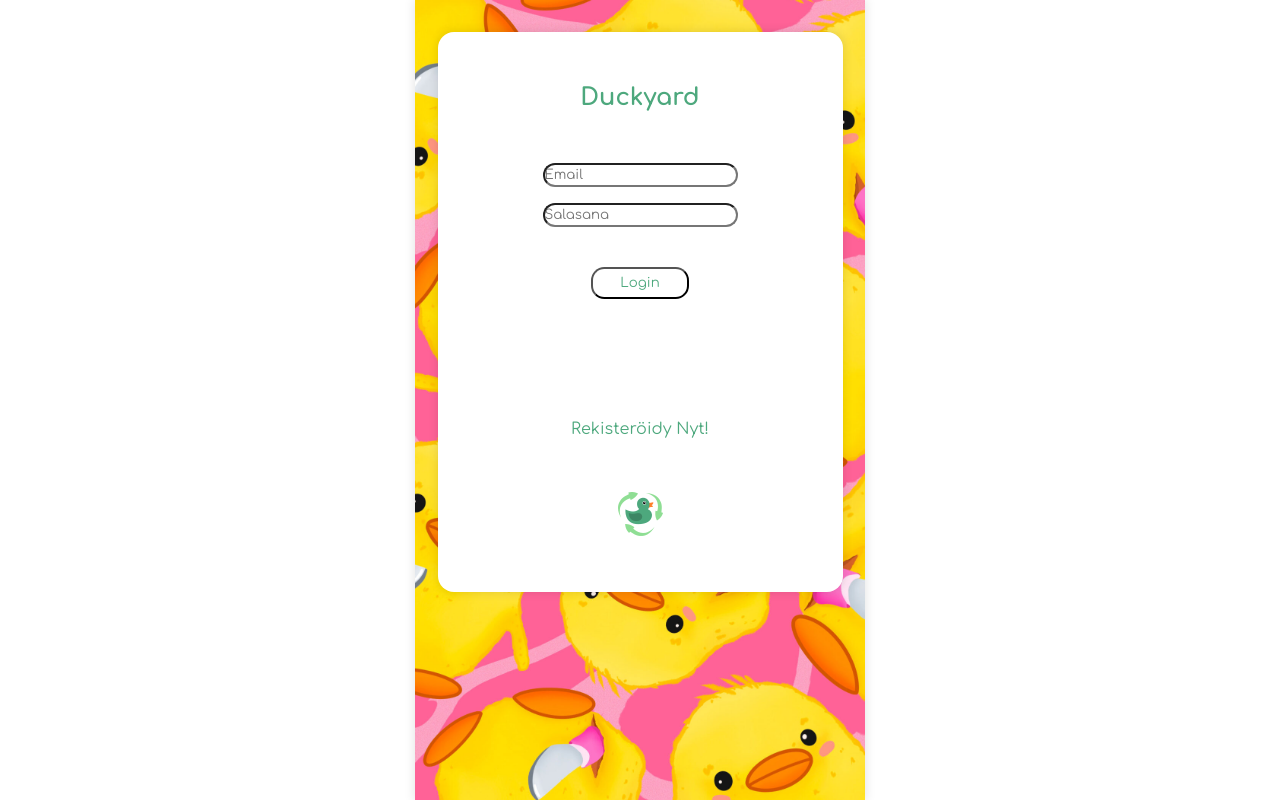
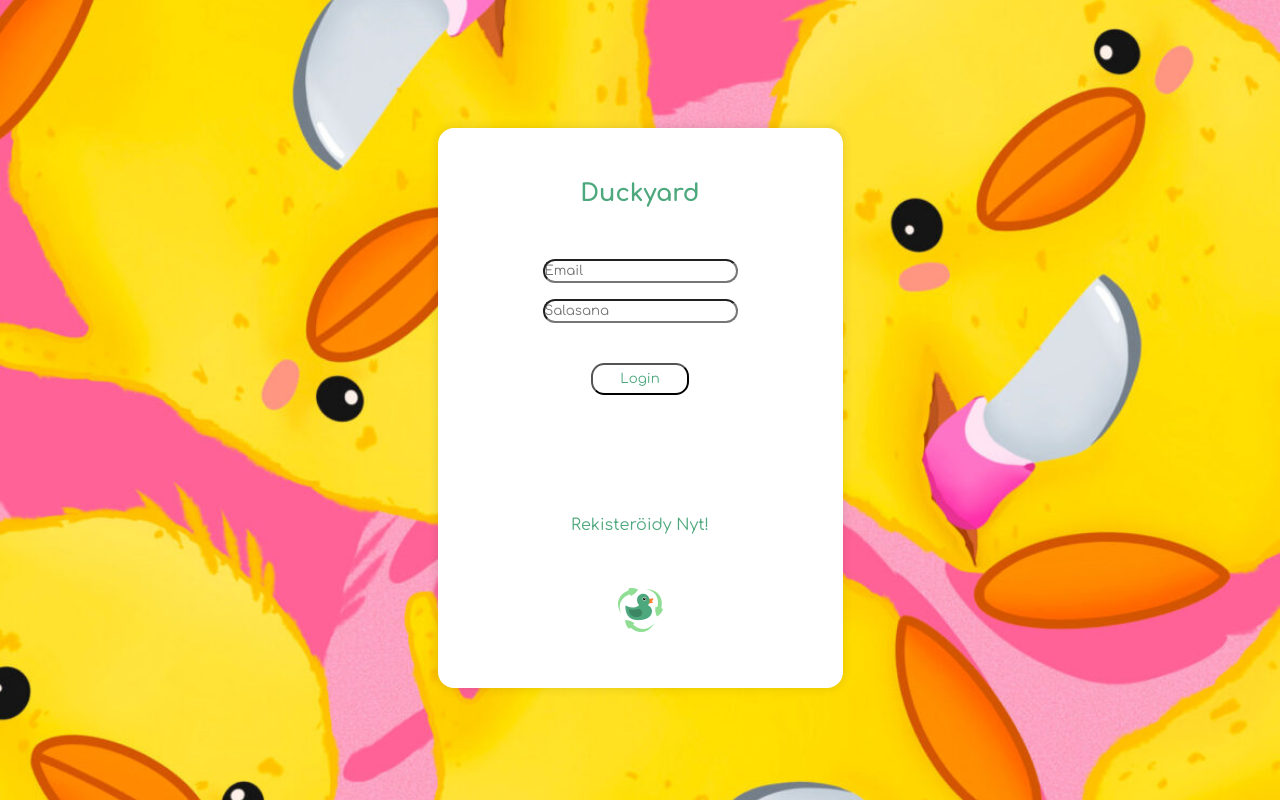
Before and after one commit to LauriHe/Duck-Yard, a plain HTML site: page Front-end/html/login.html in a window 1280 px wide. Drawn offline with Linux system fonts and the light colour scheme.

Commit message:
positioning

```diff
--- a/Front-end/css/login.css
+++ b/Front-end/css/login.css
@@ -6,6 +6,11 @@ body {
 }
 
 .container {
+  display: flex;
+  justify-content: center;
+
+
+  height: 100vh;
   width: 100vw;
   box-shadow: var(--shadow);
   margin: 0 0;
@@ -16,6 +21,10 @@ body {
 }
 
 main {
+  display: flex;
+  justify-content: center;
+
+  align-items: center;
   width: 100%;
   height: 100%;
   padding-top: 2em;
@@ -156,7 +165,10 @@ input#image{
 
 @media only screen and (min-width: 450px) {
   .container {
-    width: 450px;
+
     height: 100vh;
   }
+  main {
+    width: 450px;
+  }
 }
```
